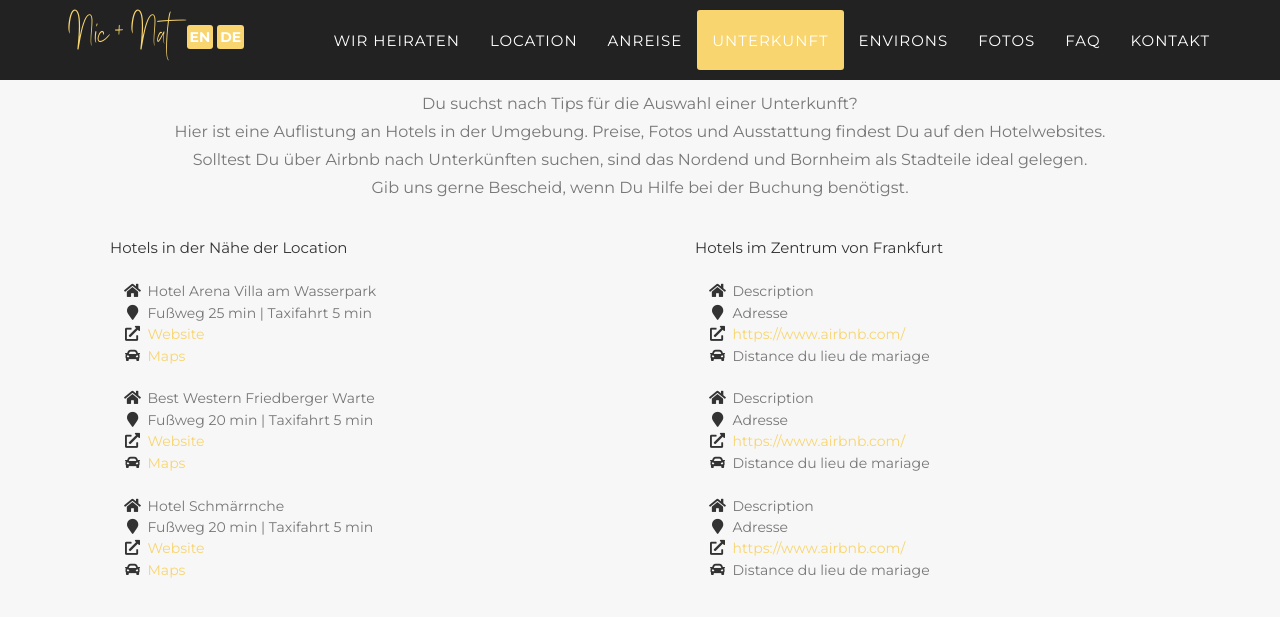
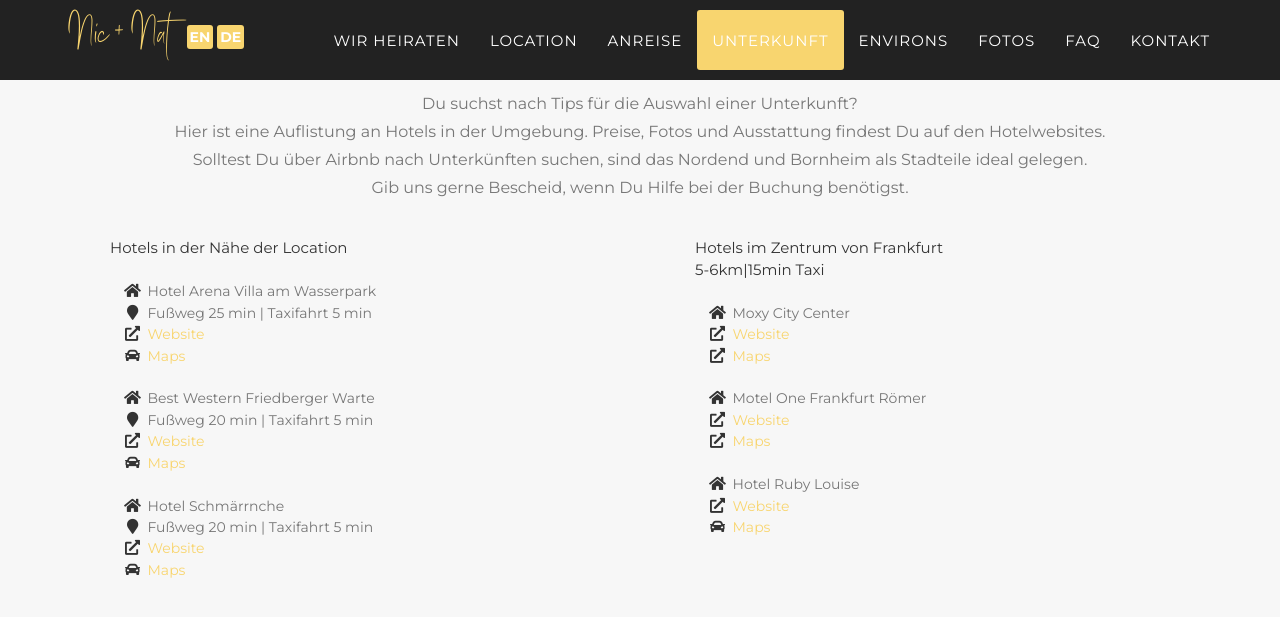
Before and after one commit to nic-nat/wedding, a Jekyll site: the page built from _fr_pages/index.html, in a window 1280 px wide and 900 px high, scrolled down 3810 px. Shown: the top 617 px of the window. Built offline with Jekyll 4.4.1, drawn with Linux system fonts in a browser that asks for light colours; some web fonts are replaced.

Commit message:
Update stay.html

```diff
--- a/_includes/fr_data/stay.html
+++ b/_includes/fr_data/stay.html
@@ -69,20 +69,17 @@
             <div class="col-md-6">
                 <ul style="list-style-type:none;">
                     <li>
-                        Hotels im Zentrum von Frankfurt
+                        Hotels im Zentrum von Frankfurt<br>5-6km|15min Taxi
                         <li><br></li>
                         <ul class="fa-ul">
                             <li>
-                                <span class="fa-li"><i class="fa fa-home"></i></span><span class="text-muted plist">Description</span>
+                                <span class="fa-li"><i class="fa fa-home"></i></span><span class="text-muted plist">Moxy City Center</span>
                             </li>
                             <li>
-                                <span class="fa-li"><i class="fa fa-map-marker"></i></span><span class="text-muted plist">Adresse</span>
+                                <span class="fa-li"><i class="fas fa-external-link-alt"></i></span><span class="plist"><a href="https://www.marriott.com/en-us/hotels/fraor-moxy-frankfurt-city-center/overview/">Website</a></span>
                             </li>
                             <li>
-                                <span class="fa-li"><i class="fas fa-external-link-alt"></i></span><span class="plist"><a href="https://www.airbnb.com">https://www.airbnb.com/</a></span>
-                            </li>
-                            <li>
-                                <span class="fa-li"><i class="fa fa-car"></i></span><span class="text-muted plist">Distance du lieu de mariage</span>
+                                <span class="fa-li"><i class="fas fa-external-link-alt"></i></span><span class="plist"><a href="https://www.google.com/maps/dir/BERGstation+Café.Restaurant+im+Huthpark,+Propst-Goebels-Weg,+Frankfurt/Moxy+Frankfurt+City+Center,+Thurn-und-Taxis-Platz,+Frankfurt/@50.1292585,8.6816075,14z/data=!3m1!4b1!4m14!4m13!1m5!1m1!1s0x47bd0ee2d786a245:0xeb2ca4cd4395c56e!2m2!1d8.716425!2d50.142672!1m5!1m1!1s0x47bd0f672b966ee1:0x26c956d33c7d45c7!2m2!1d8.6803165!2d50.1161085!3e0">Maps</a></span>
                             </li>
                             <li><br></li>
                         </ul>
@@ -90,32 +87,26 @@
 
                         <ul class="fa-ul">
                             <li>
-                                <span class="fa-li"><i class="fa fa-home"></i></span><span class="text-muted plist">Description</span>
+                                <span class="fa-li"><i class="fa fa-home"></i></span><span class="text-muted plist">Motel One Frankfurt Römer</span>
                             </li>
                             <li>
-                                <span class="fa-li"><i class="fa fa-map-marker"></i></span><span class="text-muted plist">Adresse</span>
+                                <span class="fa-li"><i class="fas fa-external-link-alt"></i></span><span class="plist"><a href="https://www.motel-one.com/de/hotels/frankfurt/hotel-frankfurt-roemer/">Website</a></span>
                             </li>
                             <li>
-                                <span class="fa-li"><i class="fas fa-external-link-alt"></i></span><span class="plist"><a href="https://www.airbnb.com">https://www.airbnb.com/</a></span>
-                            </li>
-                            <li>
-                                <span class="fa-li"><i class="fa fa-car"></i></span><span class="text-muted plist">Distance du lieu de mariage</span>
+                                <span class="fa-li"><i class="fas fa-external-link-alt"></i></span><span class="plist"><a href="https://www.google.com/maps/dir/BERGstation+Café.Restaurant+im+Huthpark,+Propst-Goebels-Weg,+Frankfurt/Hotel+Motel+One+Frankfurt-Römer,+Berliner+Straße,+Frankfurt/@50.1261266,8.6799249,14z/data=!3m1!4b1!4m14!4m13!1m5!1m1!1s0x47bd0ee2d786a245:0xeb2ca4cd4395c56e!2m2!1d8.716425!2d50.142672!1m5!1m1!1s0x47bd0ea8e6eb9a09:0xdf5f40e1e48592d!2m2!1d8.678!2d50.1103365!3e0">Maps</a></span>
                             </li>
                             <li><br></li>
                         </ul>
 
                         <ul class="fa-ul">
                             <li>
-                                <span class="fa-li"><i class="fa fa-home"></i></span><span class="text-muted plist">Description</span>
+                                <span class="fa-li"><i class="fa fa-home"></i></span><span class="text-muted plist">Hotel Ruby Louise</span>
                             </li>
                             <li>
-                                <span class="fa-li"><i class="fa fa-map-marker"></i></span><span class="text-muted plist">Adresse</span>
+                                <span class="fa-li"><i class="fas fa-external-link-alt"></i></span><span class="plist"><a href="https://www.ruby-hotels.com/hotels-destinations/frankfurt/ruby-louise">Website</a></span>
                             </li>
                             <li>
-                                <span class="fa-li"><i class="fas fa-external-link-alt"></i></span><span class="plist"><a href="https://www.airbnb.com">https://www.airbnb.com/</a></span>
-                            </li>
-                            <li>
-                                <span class="fa-li"><i class="fa fa-car"></i></span><span class="text-muted plist">Distance du lieu de mariage</span>
+                                <span class="fa-li"><i class="fa fa-car"></i></span><span class="plist"><a href="https://www.google.com/maps/dir/BERGstation+Café.Restaurant+im+Huthpark,+Propst-Goebels-Weg,+Frankfurt/Ruby+Louise+Hotel+%26+Bar,+Neue+Rothofstraße,+Frankfurt/@50.1281177,8.6774132,14z/data=!3m1!4b1!4m14!4m13!1m5!1m1!1s0x47bd0ee2d786a245:0xeb2ca4cd4395c56e!2m2!1d8.716425!2d50.142672!1m5!1m1!1s0x47bd0fb1cdc26d81:0x724238b302895915!2m2!1d8.6744371!2d50.113511!3e0">Maps</a></span>
                             </li>
                             <li><br></li>
                         </ul>
```
